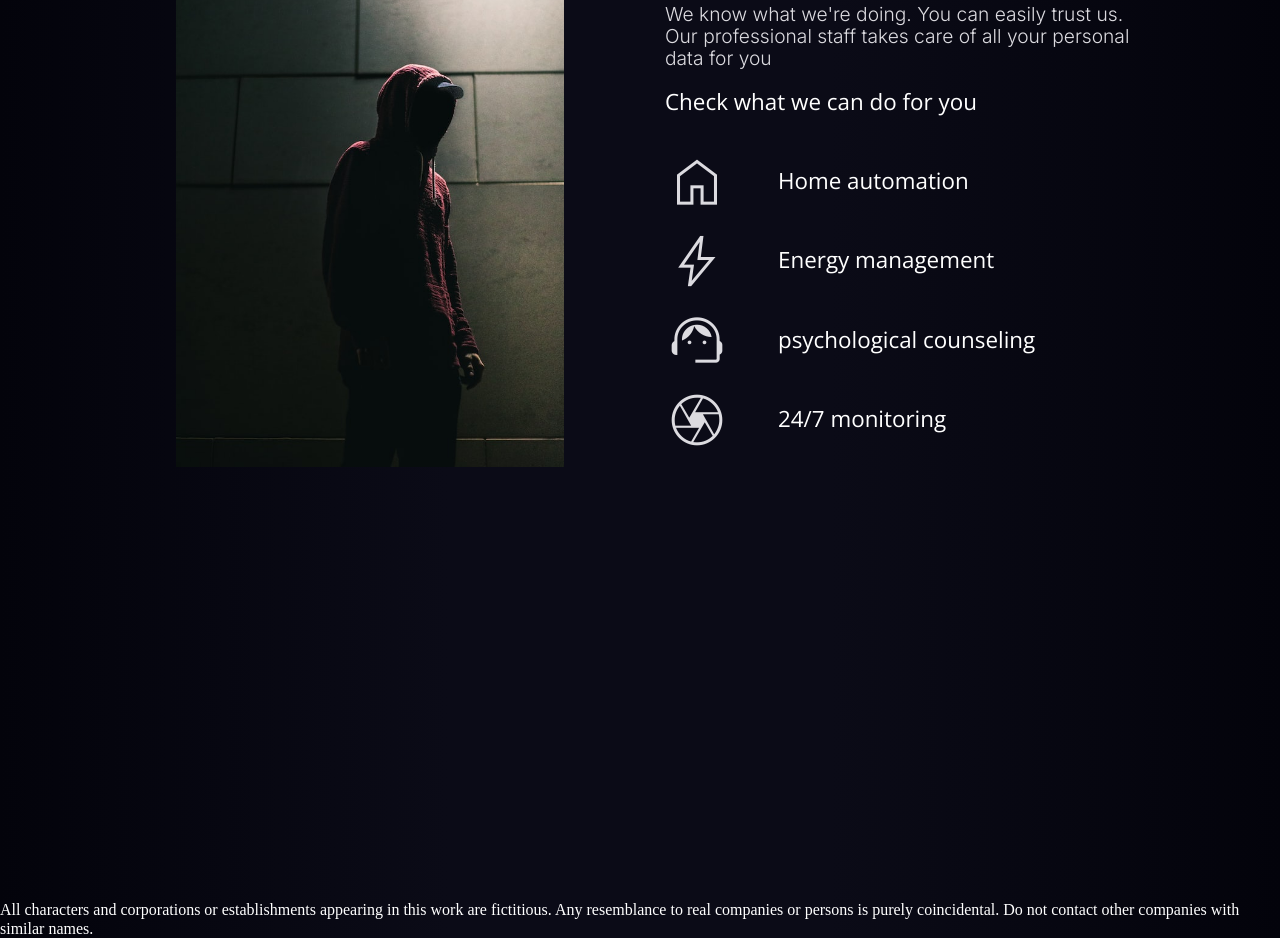
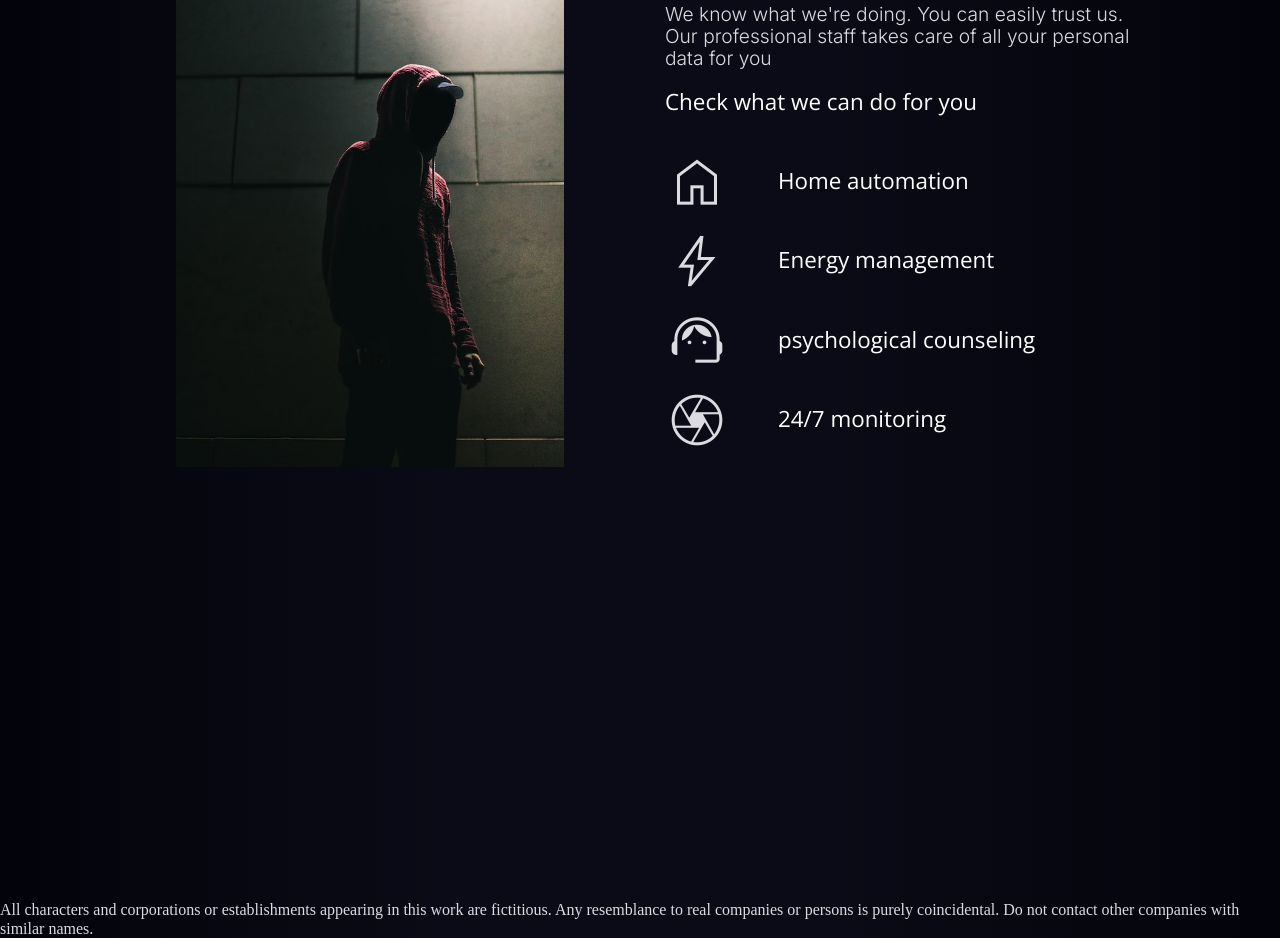
Before and after one commit to yigitus/Tracking-web-responsive-demo, a plain HTML site: page index.html in a window 1280 px wide. Shown: the part 1241-2179 px from the top of the page. Drawn offline with nearby package versions, Linux system fonts and the light colour scheme.

Commit message:
Update index.html

```diff
--- a/index.html
+++ b/index.html
@@ -90,6 +90,6 @@
     <script>
         AOS.init();
     </script>
-    <a style="color: white">All characters and corporations or establishments appearing in this work are fictitious. Any resemblance to real companies or persons is purely coincidental. Do not contact other companies with similar names.<a/>
+    <a style="color: rgb(220, 219, 224)">All characters and corporations or establishments appearing in this work are fictitious. Any resemblance to real companies or persons is purely coincidental. Do not contact other companies with similar names.<a/>
 </body>
 </html>
```
